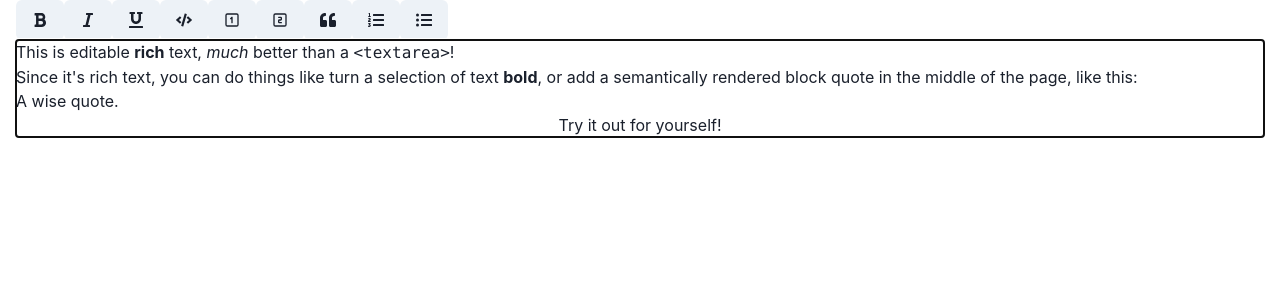
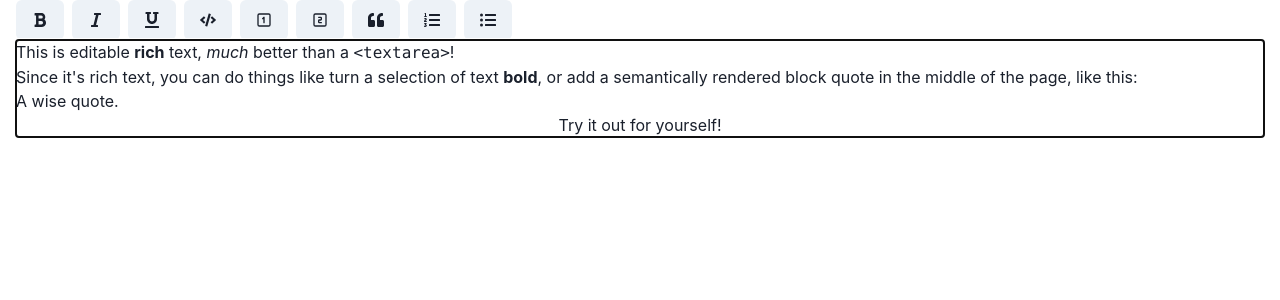
Before and after one commit to phatj/react-slate-chakra, a React (Vite) app: page / in a window 1280 px wide. Shown: the top 300 px of the page. Built offline with nearby package versions, Linux system fonts and the light colour scheme.

Commit message:
chore: remove button

```diff
--- a/src/Editors/RichTextEditor.tsx
+++ b/src/Editors/RichTextEditor.tsx
@@ -1,19 +1,19 @@
 // @ts-nocheck
 
+import isHotkey from 'is-hotkey';
 import { useCallback, useMemo } from 'react';
-import isHotkey from 'is-hotkey';
-import { Editable, withReact, useSlate, Slate } from 'slate-react';
 import {
-  Editor,
-  Transforms,
+  BaseEditor,
   createEditor,
   Descendant,
+  Editor,
   Element as SlateElement,
-  BaseEditor,
+  Transforms,
 } from 'slate';
 import { withHistory } from 'slate-history';
-
-import { Button, Icon, Toolbar } from '../components';
+import { Editable, Slate, useSlate, withReact } from 'slate-react';
+import { Button, ButtonGroup } from '@chakra-ui/react';
+import { Icon } from '../components';
 
 const HOTKEYS = {
   'mod+b': 'bold',
@@ -32,7 +32,7 @@ export const RichTextEditor = () => {
 
   return (
     <Slate editor={editor} value={initialValue}>
-      <Toolbar>
+      <ButtonGroup>
         <MarkButton format="bold" icon="format_bold" />
         <MarkButton format="italic" icon="format_italic" />
         <MarkButton format="underline" icon="format_underlined" />
@@ -42,7 +42,7 @@ export const RichTextEditor = () => {
         <BlockButton format="block-quote" icon="format_quote" />
         <BlockButton format="numbered-list" icon="format_list_numbered" />
         <BlockButton format="bulleted-list" icon="format_list_bulleted" />
-      </Toolbar>
+      </ButtonGroup>
       <Editable
         renderElement={renderElement}
         renderLeaf={renderLeaf}
--- a/src/components/Button.tsx
+++ /dev/null
@@ -1,11 +0,0 @@
-// @ts-nocheck
-
-import { Button as ChakraButton, forwardRef } from '@chakra-ui/react';
-
-export const Button = forwardRef(({ children, ...props }, ref) => {
-  return (
-    <ChakraButton ref={ref} {...props}>
-      {children}
-    </ChakraButton>
-  );
-});
--- /dev/null
+++ b/src/components/index.ts
@@ -0,0 +1 @@
+export * from './Icon';
--- a/src/components/index.tsx
+++ /dev/null
@@ -1,8 +0,0 @@
-import { ButtonGroupProps, forwardRef } from '@chakra-ui/react';
-
-export const Toolbar = forwardRef<ButtonGroupProps, 'div'>(({ children }) => (
-  <>{children}</>
-));
-
-export * from './Button';
-export * from './Icon';
```
